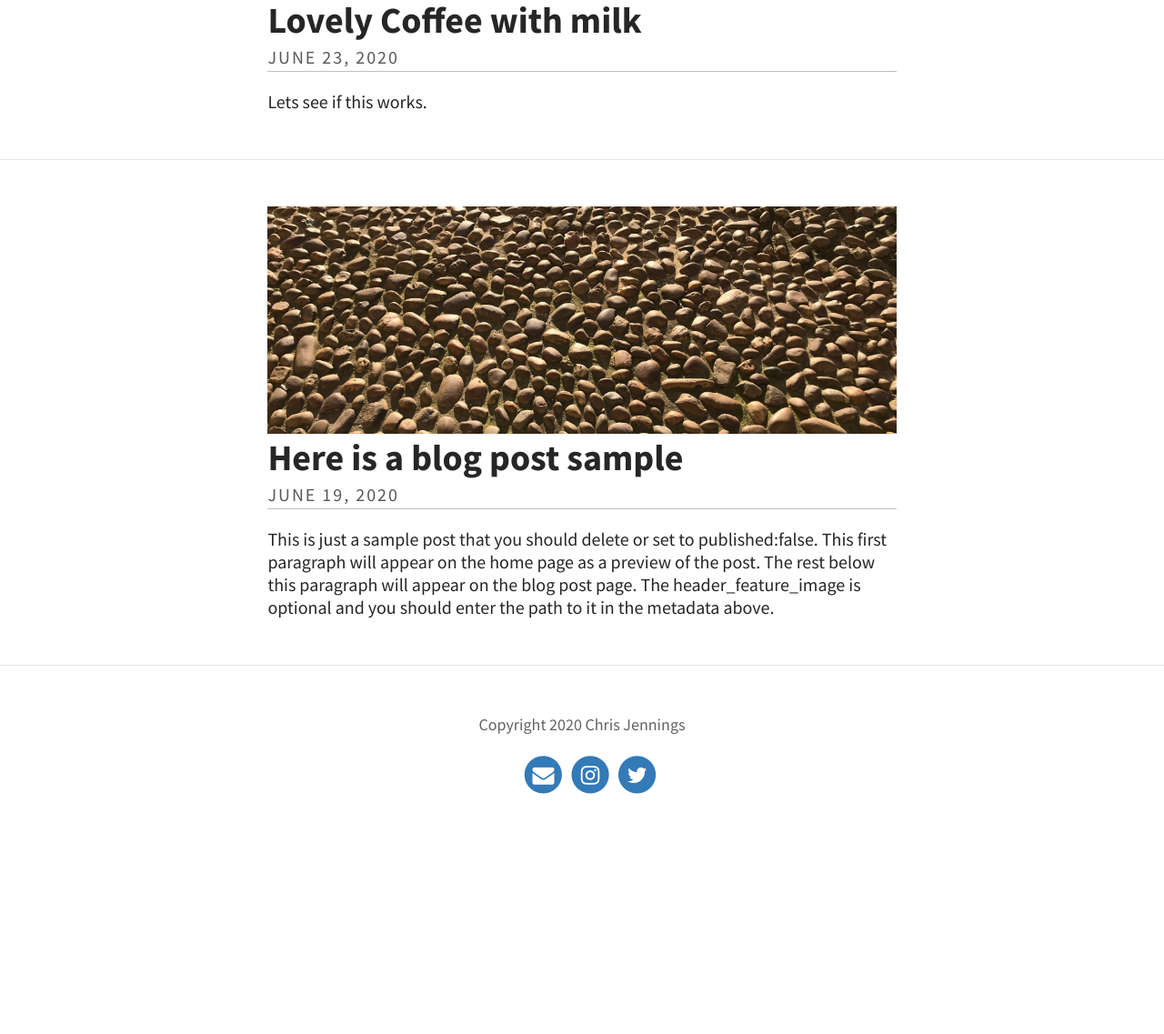
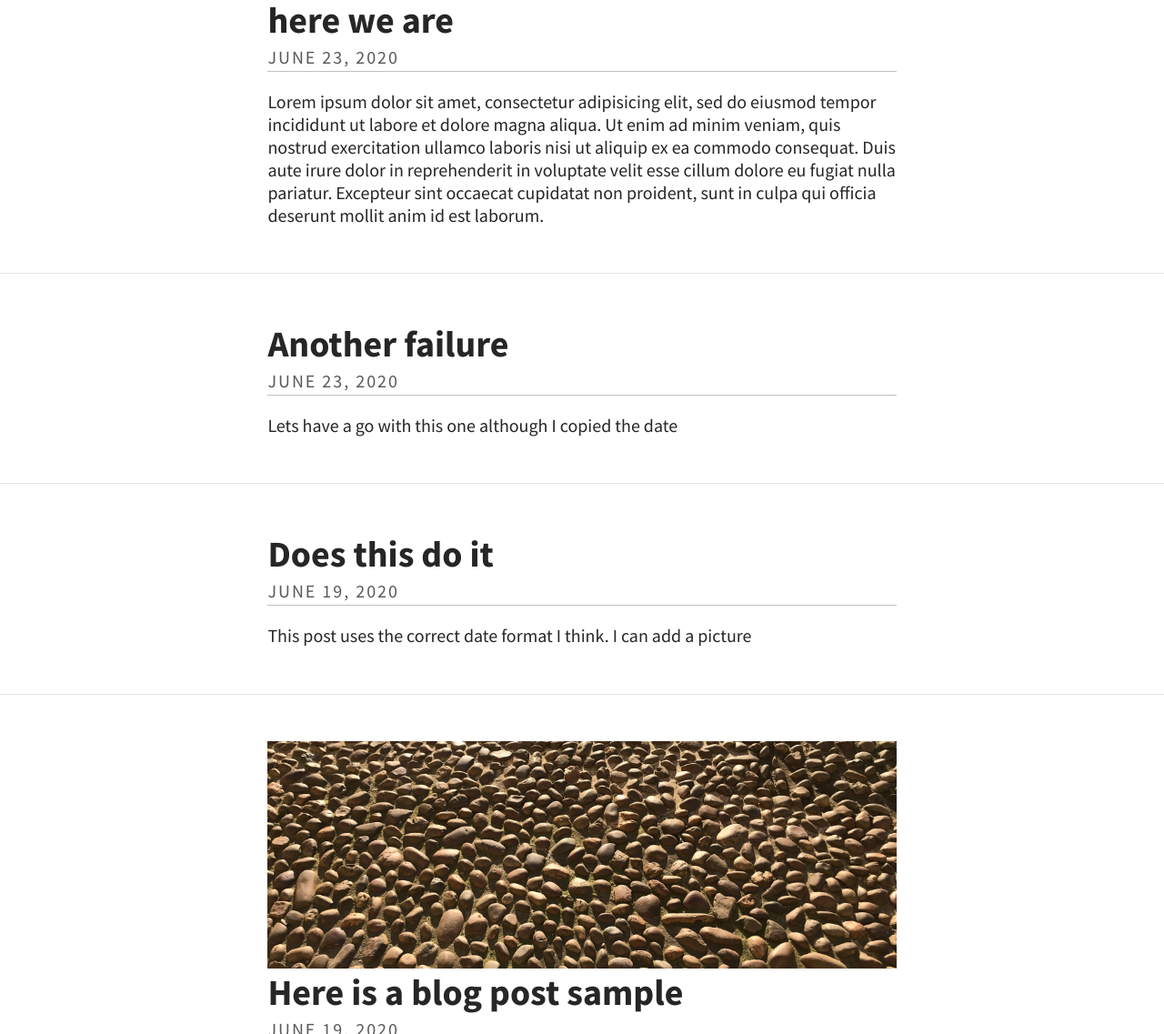
Before and after one commit to eyescroll/eyescroll.github.io, a Jekyll site: the page built from index.html, in a window 1280 px wide and 1400 px high, scrolled down 872 px, cut to the strip 263-1400 px from the top of the window. Shown: the whole strip at 91% size. Built offline with Jekyll 4.4.1, drawn with Linux system fonts in a browser that asks for light colours; the list of posts is cut into pages by our own code; before the commit the page ends 2081 px from its top, so only the background shows below that; some of the changed text lies outside the part shown.

Commit message:
added posts

```diff
--- /dev/null
+++ b/_posts/2020-06-23-here-is-a-post-with-seconds.md
@@ -0,0 +1,9 @@
+---
+layout: post
+title: Another failure
+header_feature_image:
+caption:
+tags:    # use [tag1,tag2]
+---
+
+Lets have a go with this one although I copied the date
--- /dev/null
+++ b/_posts/2020-06-23-here-we-are.md
@@ -0,0 +1,8 @@
+---
+layout: post
+title: here we are
+header_feature_image:
+caption:
+tags:    # use [tag1,tag2]
+---
+Lorem ipsum dolor sit amet, consectetur adipisicing elit, sed do eiusmod tempor incididunt ut labore et dolore magna aliqua. Ut enim ad minim veniam, quis nostrud exercitation ullamco laboris nisi ut aliquip ex ea commodo consequat. Duis aute irure dolor in reprehenderit in voluptate velit esse cillum dolore eu fugiat nulla pariatur. Excepteur sint occaecat cupidatat non proident, sunt in culpa qui officia deserunt mollit anim id est laborum.
```
Also changed, not shown: _posts/2020-06-23-does-this-doit.md (+1 -1 lines), 1 other file.
